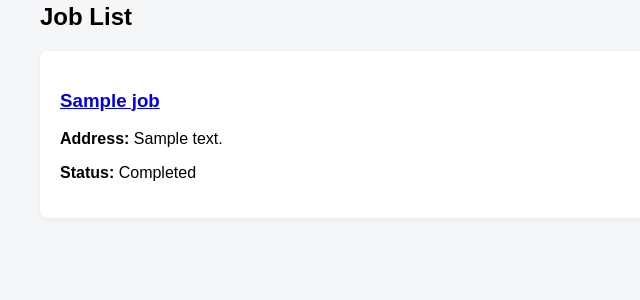
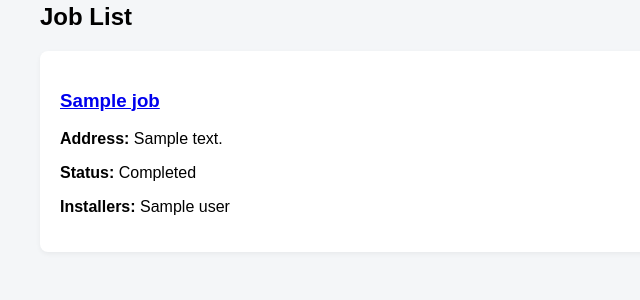
Before and after one commit to psyfeist/glass_office_app, a Flask app: template templates/jobs.html in a window 1280 px wide. Shown: the part 144-444 px from the top of the page, without its empty margins (0-640 px from the left). Run offline with Flask 3, Linux system fonts and the light colour scheme; the visitor is signed in with stand-in values (Sample User, id 1); tables that the repository leaves empty hold one stand-in row (values such as "Sample post"); the template is opened without the code that fills it: most values are stand-ins (such as "Sample title", 1, 10 or a date in 2020); data that the repository does not hold is empty.

Commit message:
Completed job assignment system with installer access control

```diff
--- a/app.py
+++ b/app.py
@@ -66,7 +66,22 @@ def create_app():
     # --------------------
     @app.route("/jobs/<int:job_id>")
     def job_detail(job_id):
+
         job = Job.query.get_or_404(job_id)
+
+        # If installer, verify assignment
+        if session.get("user_role") == "installer":
+
+            user_id = session.get("user_id")
+
+            assignment = JobAssignment.query.filter_by(
+                job_id=job.id,
+                user_id=user_id
+            ).first()
+
+            if not assignment:
+                abort(403)
+
         return render_template("job_detail.html", job=job)
 
     # --------------------
@@ -230,4 +245,4 @@ def create_app():
 
 if __name__ == "__main__":
     app = create_app()
-    app.run(debug=True)
+    app.run(host="0.0.0.0", port=5000, debug=True)
--- a/templates/jobs.html
+++ b/templates/jobs.html
@@ -15,6 +15,13 @@
 </h3>
         <p><strong>Address:</strong> {{ job.address }}</p>
         <p><strong>Status:</strong> {{ job.status.replace('_', ' ').title() }}</p>
+        <p><strong>Installers:</strong>
+        {% for assignment in job.assignments %}
+            {{ assignment.user.name }}{% if not loop.last %}, {% endif %}
+        {% else %}
+            None
+        {% endfor %}
+        </p>
     </div>
 {% endfor %}
 
```
